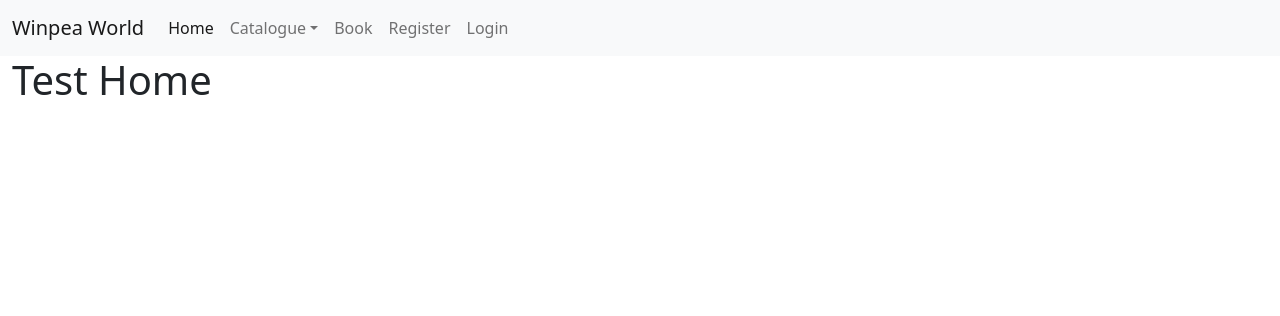
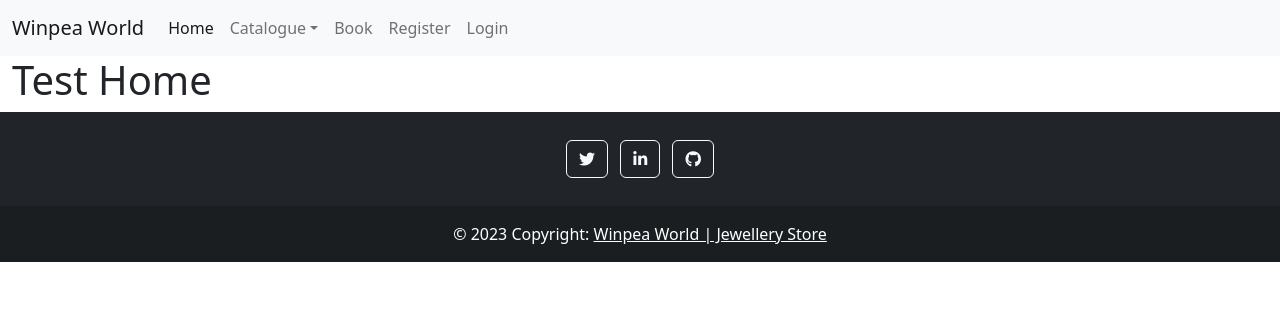
Before and after one commit to LewisHaZ/CI_PP4_WINPEA, a Django app: page / in a window 1280 px wide. Shown: the top 316 px of the page. Run offline with Django 3.2, Linux system fonts and the light colour scheme; some libraries are stand-ins or nearby versions.

Commit message:
Add footer elements to base.html

```diff
--- a/templates/base.html
+++ b/templates/base.html
@@ -68,8 +68,22 @@
   </main>
 
   <!-- footer -->
-  <footer>
+  <footer class="bg-dark text-center text-white">
+    <div class="container p-4 pb-0">
 
+      <!-- Socials -->
+      <section class="mb-4">
+        <a href="https://www.instagram.com/winpea_world/" class="btn btn-outline-light btn-floating m-1" role="button"><i class="fab fa-twitter"></i></a>
+        <a href="https://www.linkedin.com/in/lhazelwood" class="btn btn-outline-light btn-floating m-1" role="button"><i class="fab fa-linkedin-in"></i></a>
+        <a href="https://www.github.com/LewisHaZ" class="btn btn-outline-light btn-floating m-1" role="button"><i class="fab fa-github"></i></a>
+      </section>
+    </div>
+
+    <!-- Copyright -->
+    <div class="text-center p-3" style="background-color: rgba(0, 0, 0, 0.2);">
+      © 2023 Copyright:
+      <a class="text-white" href="{% url 'home' %}">Winpea World | Jewellery Store</a>
+    </div>
   </footer>
 
 </body>
```
